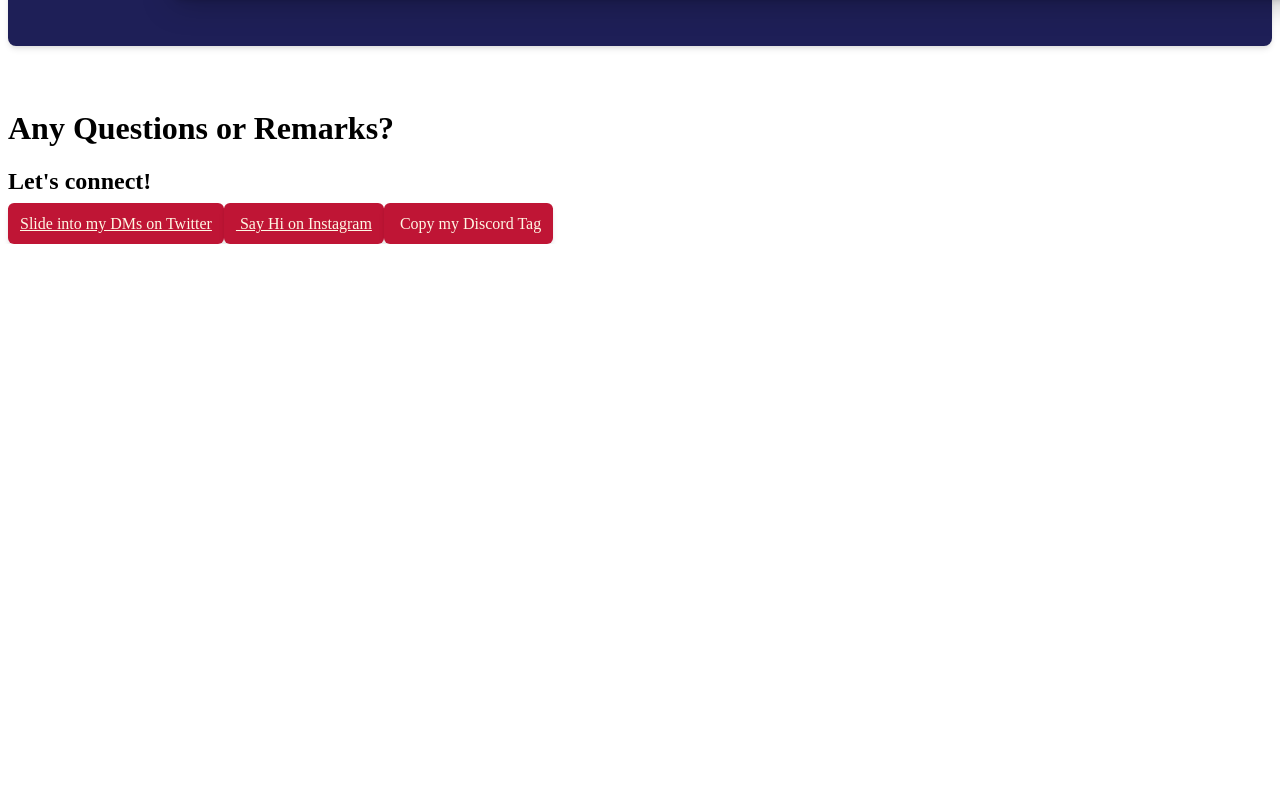
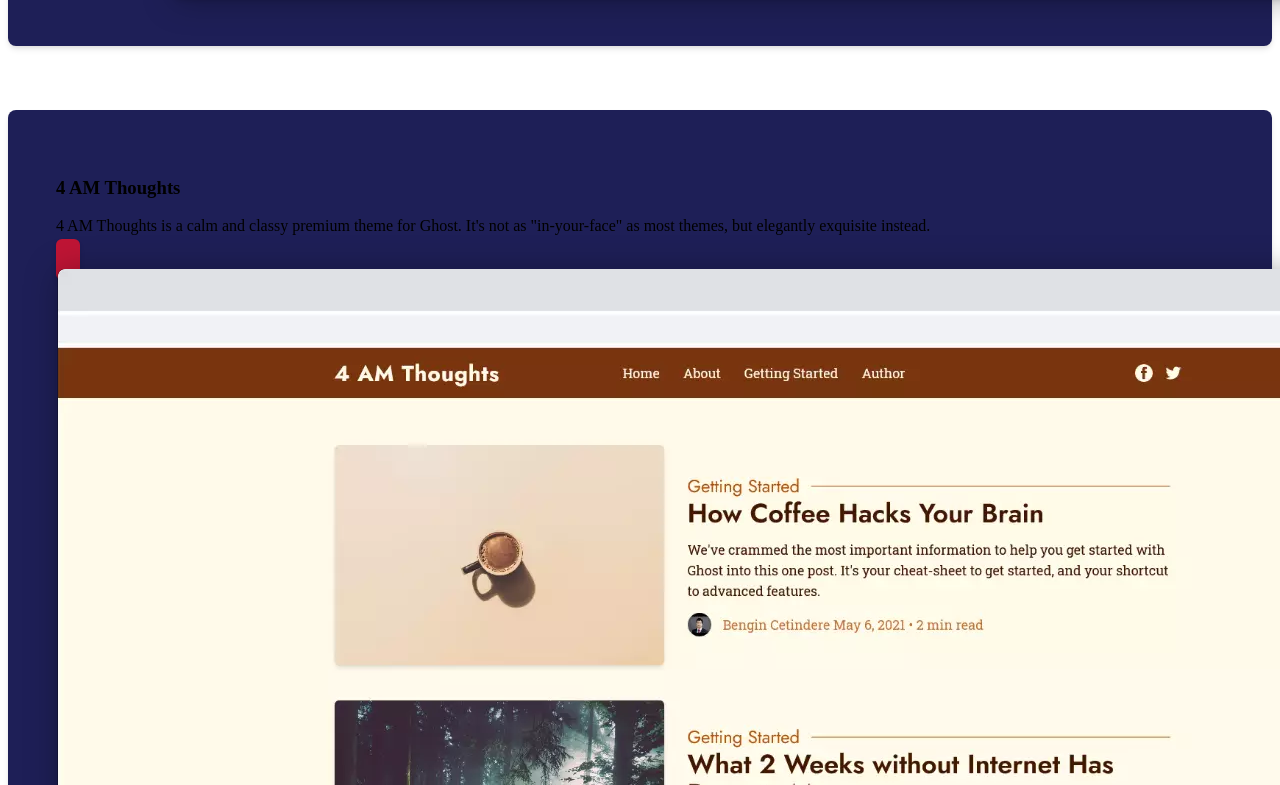
Before and after one commit to xdivby0/personal, a Next.js app: page / in a window 1280 px wide. Shown: the part 5635-6420 px from the top of the page. Before the commit the page ends 5879 px from the top, so only its background shows below. Built offline with nearby package versions, Linux system fonts and the light colour scheme.

Commit message:
feature: add 4 am thoughts

```diff
--- a/pages/index.js
+++ b/pages/index.js
@@ -127,9 +127,27 @@ export default function Home() {
                     </div>
                     <img src="/blog.webp" className="md:w-2/3 rounded-md shadow-png flex-shrink-0 self-center hoverable hover:scale-105"/>
                 </div>
+
+                <div className="card">
+                  <div className="mb-8 md:mx-8 md:order-2 md:w-2/3 flex flex-col justify-between">
+                    <div className="flex-1 flex flex-col justify-center">
+                      <h3 className="font-sans text-4xl font-bold text-primary-bold mb-4">4 AM Thoughts</h3>
+                      <p>
+                        4 AM Thoughts is a calm and classy premium theme for Ghost. It's not as "in-your-face" as most themes, but elegantly exquisite instead.
+                      </p>
+                      <div className="flex justify-evenly p-8">
+                        <a href="https://4amthoughts.cetindere.de/write/" target="_blank" rel="noreferrer">
+                          <i className="fas fa-link button hoverable"/>
+                        </a>
+                      </div>
+                    </div>
+                    <img src="/4amthoughts_desktop.webp" className="rounded-md shadow-png mt-12 flex-shrink-0 self-center hoverable hover:scale-105"/>
+                  </div>
+                  <img src="/4amthoughts_mobile.webp" className="md:w-1/3 rounded-lg shadow-none hover:shadow-none shadow-png flex-shrink-0 self-center hoverable hover:scale-105"/>
+                </div>
             </div>
-            <div className="max-w-7xl mx-auto">
-                <h1 className="text-primary-bold font-bold text-5xl font-sans text-center mb-2 p-8">
+          <div className="max-w-7xl mx-auto">
+            <h1 className="text-primary-bold font-bold text-5xl font-sans text-center mb-2 p-8">
                      Any Questions or Remarks?
                 </h1>
                 <h2 className="text-primary-bold text-3xl text-center font-sans mb-4 p-8"><i className="fab fa-connectdevelop"></i> Let's connect!</h2>
```
Also changed, not shown: public/4amthoughts_desktop.webp (added), public/4amthoughts_mobile.webp (added).
